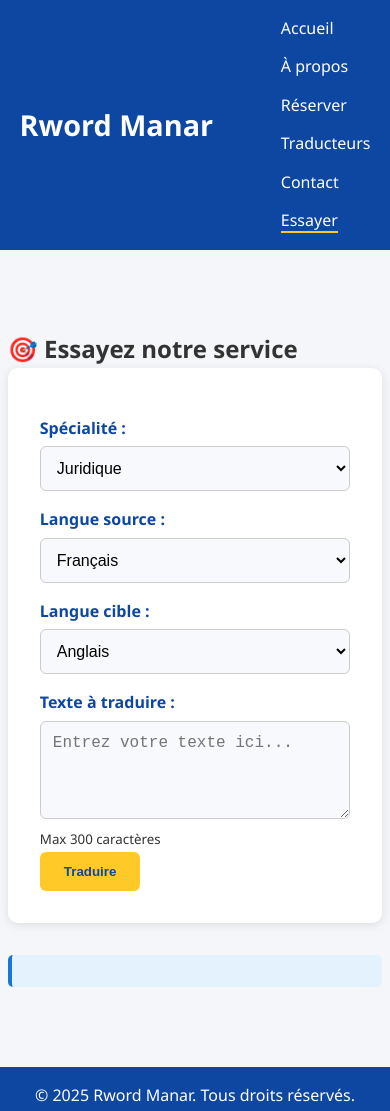
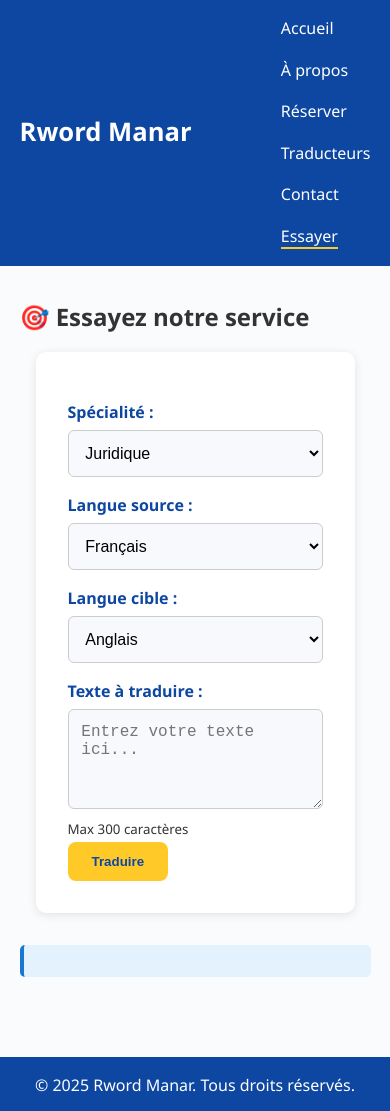
Before and after one commit to pixxso/traduction-realtime-backend, a plain HTML site: page try.html in a window 390 px wide. Shown: the top 1111 px of the page. Drawn offline with Linux system fonts and the light colour scheme; files that its build step writes are made by us from their sources.

Commit message:
Update style.css

```diff
--- a/css/public/css/style.css
+++ b/css/public/css/style.css
@@ -1,44 +1,155 @@
-/* === style.css === */
-/* RESET */
-* { margin: 0; padding: 0; box-sizing: border-box; }
-body { font-family: 'Segoe UI', sans-serif; background-color: #f4f6f9; color: #333; line-height: 1.6; }
+/* RESET & BASE */
+* {
+  margin: 0;
+  padding: 0;
+  box-sizing: border-box;
+}
+
+body {
+  font-family: 'Segoe UI', sans-serif;
+  background-color: #f9fbfd;
+  color: #333;
+  line-height: 1.6;
+}
 
 /* NAVBAR */
-.navbar { background-color: #0d47a1; padding: 1rem 5%; display: flex; justify-content: space-between; align-items: center; }
-.logo { font-size: 1.8rem; color: #fff; font-weight: bold; }
-.nav-links { display: flex; gap: 1.5rem; list-style: none; }
-.nav-links a { color: #fff; text-decoration: none; font-weight: 500; position: relative; }
-.nav-links a:hover, .nav-links .active { border-bottom: 2px solid #ffca28; }
+.navbar {
+  background-color: #0d47a1;
+  padding: 1rem 5%;
+  display: flex;
+  justify-content: space-between;
+  align-items: center;
+}
+
+.logo {
+  font-size: 1.6rem;
+  font-weight: bold;
+  color: white;
+}
+
+.nav-links {
+  list-style: none;
+  display: flex;
+  gap: 1.5rem;
+}
+
+.nav-links a {
+  color: white;
+  text-decoration: none;
+  font-weight: 500;
+}
+
+.nav-links .active,
+.nav-links a:hover {
+  border-bottom: 2px solid #ffca28;
+}
+
+/* HERO SECTION */
+.hero {
+  background: linear-gradient(to right, #1976d2, #2196f3);
+  color: white;
+  text-align: center;
+  padding: 4rem 2rem;
+}
+
+.hero h1 {
+  font-size: 2.5rem;
+  margin-bottom: 1rem;
+}
+
+.hero p {
+  font-size: 1.2rem;
+  margin-bottom: 2rem;
+}
 
 /* BUTTON */
-.btn { background-color: #ffca28; color: #0d47a1; padding: 0.75rem 1.5rem; border: none; border-radius: 6px; cursor: pointer; font-weight: bold; transition: background-color 0.3s; text-decoration: none; text-align: center; }
-.btn:hover { background-color: #fdd835; }
+.btn {
+  background-color: #ffca28;
+  color: #0d47a1;
+  padding: 0.75rem 1.5rem;
+  border: none;
+  border-radius: 8px;
+  cursor: pointer;
+  text-decoration: none;
+  font-weight: bold;
+}
 
-/* SECTIONS */
-section.features { max-width: 1000px; margin: 3rem auto; padding: 0 5%; }
-.hero { background: linear-gradient(to right, #1976d2, #2196f3); color: #fff; text-align: center; padding: 4rem 2rem; }
-.hero h1 { font-size: 2.5rem; margin-bottom: 1rem; }
-.hero p { font-size: 1.1rem; margin-bottom: 2rem; }
+.btn:hover {
+  background-color: #fdd835;
+}
 
-/* FORMULARES & TABLES */
-form { background-color: #fff; padding: 2rem; border-radius: 10px; box-shadow: 0 2px 10px rgba(0,0,0,0.1); max-width: 600px; margin: auto; }
-form label { display: block; margin-top: 1rem; margin-bottom: 0.3rem; font-weight: 600; color: #0d47a1; }
-form input, form select, form textarea { width: 100%; padding: 0.75rem; border-radius: 6px; border: 1px solid #ccc; font-size: 1rem; background-color: #f7f9fc; }
-form textarea { resize: vertical; }
-.simple-form input:focus, .simple-form select:focus, form input:focus, form select:focus, form textarea:focus { outline: none; border-color: #2196f3; background-color: #e3f2fd; }
+/* FORM */
+form {
+  background-color: white;
+  padding: 2rem;
+  border-radius: 10px;
+  max-width: 600px;
+  margin: 2rem auto;
+  box-shadow: 0 2px 10px rgba(0, 0, 0, 0.1);
+}
+
+form label {
+  display: block;
+  margin: 1rem 0 0.3rem;
+  font-weight: 600;
+  color: #0d47a1;
+}
+
+form input,
+form select,
+form textarea {
+  width: 100%;
+  padding: 0.8rem;
+  border: 1px solid #ccc;
+  border-radius: 6px;
+  background: #f7f9fc;
+  font-size: 1rem;
+}
 
 /* TRANSLATION OUTPUT */
-#translation-output { margin-top: 2rem; padding: 1rem; background-color: #e3f2fd; border-left: 4px solid #1976d2; border-radius: 5px; }
+#translation-output {
+  margin-top: 2rem;
+  padding: 1rem;
+  background-color: #e3f2fd;
+  border-left: 4px solid #1976d2;
+  border-radius: 5px;
+}
 
-/* FEATURE BOX */
-.feature { background-color: white; padding: 1.5rem; border-radius: 10px; box-shadow: 0 2px 6px rgba(0,0,0,0.1); margin-bottom: 1.5rem; }
-.feature h3 { color: #1976d2; margin-bottom: 0.5rem; }
+/* FEATURE BOXES */
+.features {
+  padding: 2rem 5%;
+}
+
+.feature {
+  background-color: white;
+  padding: 1.5rem;
+  border-radius: 10px;
+  margin-bottom: 1.5rem;
+  box-shadow: 0 2px 6px rgba(0,0,0,0.1);
+}
 
 /* FOOTER */
-footer { background-color: #0d47a1; color: white; text-align: center; padding: 1rem 0; margin-top: 3rem; }
+footer {
+  background-color: #0d47a1;
+  color: white;
+  text-align: center;
+  padding: 1rem;
+  margin-top: 3rem;
+}
 
 /* RESPONSIVE */
 @media (max-width: 768px) {
-  .nav-links { flex-direction: column; gap: 0.8rem; }
-  section.features { padding: 2rem 2%; }
+  .nav-links {
+    flex-direction: column;
+    gap: 1rem;
+    align-items: flex-start;
+  }
+
+  .hero h1 {
+    font-size: 2rem;
+  }
+
+  form {
+    margin: 1rem;
+  }
 }
```
